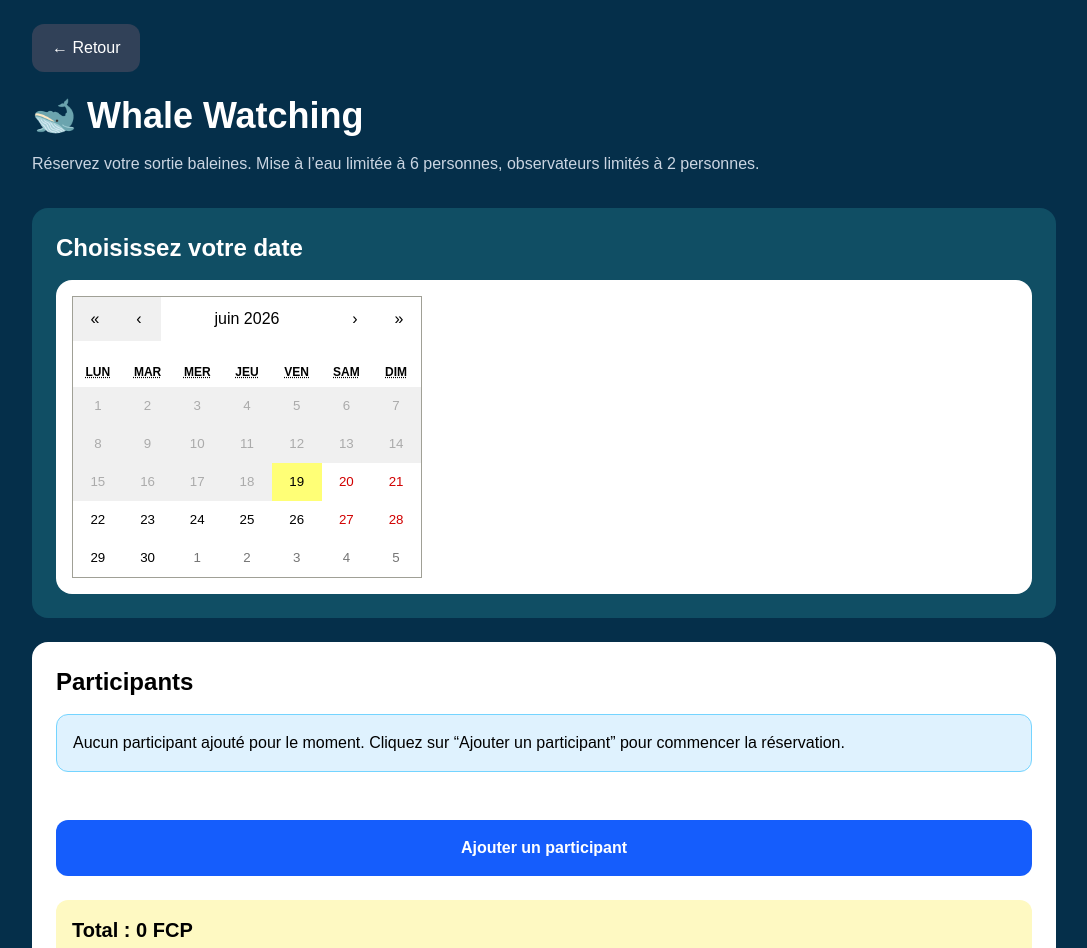
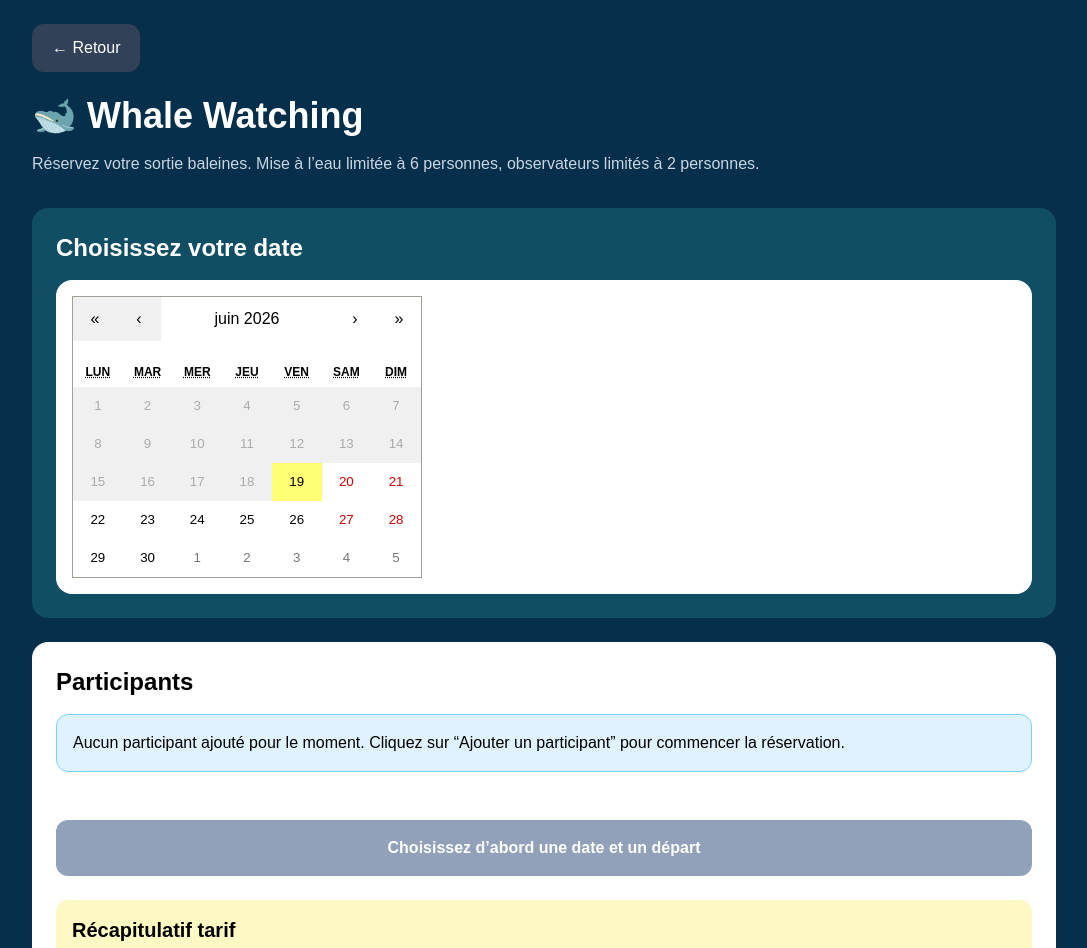
Before and after one commit to sebartacus/tahiti-trip-booking, a Next.js app: page /baleines in a window 1280 px wide. Shown: the top 948 px of the page, without its empty margins (96-1183 px from the left). Built offline with nearby package versions, Linux system fonts and the light colour scheme.

Commit message:
Ajoute page baleines et recapitulatif tarifs

```diff
--- a/src/app/baleines/page.tsx
+++ b/src/app/baleines/page.tsx
@@ -24,21 +24,33 @@ const PRIX_ENFANT_OBSERVATEUR = 7000;
 export default function BaleinesPage() {
   const [dateSortie, setDateSortie] = useState<Date | null>(null);
 const [tour, setTour] = useState("");
+const [responsablePrenom, setResponsablePrenom] = useState("");
+const [responsableNom, setResponsableNom] = useState("");
+const [responsableTelephone, setResponsableTelephone] = useState("");
+const [responsableEmail, setResponsableEmail] = useState("");
   const [participants, setParticipants] = useState<Participant[]>([]);
 
   const totalMiseEau = participants.filter((p) => p.type === "mise_eau").length;
-  const totalObservateur = participants.filter((p) => p.type === "observateur").length;
+
+const totalObservateurAdulte = participants.filter(
+  (p) => p.type === "observateur" && p.age === "+12 ans"
+).length;
+
+const totalObservateurEnfant = participants.filter(
+  (p) =>
+    p.type === "observateur" &&
+    (p.age === "6/10 ans" || p.age === "10/12 ans")
+).length;
+
+const totalObservateur = totalObservateurAdulte + totalObservateurEnfant;
 
 const placesRestantesMiseEau = CAPACITE_MISE_EAU - totalMiseEau;
 const placesRestantesObservateur = CAPACITE_OBSERVATEUR - totalObservateur;
 
-  const total = participants.reduce((somme, participant) => {
-    if (participant.type === "mise_eau") return somme + PRIX_MISE_EAU;
-    if (participant.age === "6/10 ans" || participant.age === "10/12 ans") {
-      return somme + PRIX_ENFANT_OBSERVATEUR;
-    }
-    return somme + PRIX_OBSERVATEUR;
-  }, 0);
+const total =
+  totalMiseEau * PRIX_MISE_EAU +
+  totalObservateurAdulte * PRIX_OBSERVATEUR +
+  totalObservateurEnfant * PRIX_ENFANT_OBSERVATEUR;
 
   function ajouterParticipant() {
   if (
@@ -167,7 +179,9 @@ const [tour, setTour] = useState("");
         </section>
 
         <section className="bg-white text-black rounded-2xl p-6">
-          <h2 className="text-2xl font-bold mb-4">Participants</h2>
+  <h2 className="text-2xl font-bold mb-4">
+    Participants
+  </h2>
 
 {participants.length === 0 && (
   <div className="bg-sky-100 border border-sky-300 rounded-xl p-4 mb-6">
@@ -183,7 +197,11 @@ const [tour, setTour] = useState("");
               return (
                 <div key={index} className="border rounded-2xl p-4 bg-slate-50">
                   <div className="flex justify-between items-center mb-4">
-                    <h3 className="font-bold">Participant {index + 1}</h3>
+                    <h3 className="font-bold">
+  {index === 0
+    ? "Participant 1 (responsable de la réservation)"
+    : `Participant ${index + 1}`}
+</h3>
 
                     {participants.length > 1 && (
                       <button
@@ -296,16 +314,45 @@ const [tour, setTour] = useState("");
             type="button"
             onClick={ajouterParticipant}
             disabled={
-              totalMiseEau >= CAPACITE_MISE_EAU &&
-              totalObservateur >= CAPACITE_OBSERVATEUR
+  !dateSortie ||
+  !tour ||
+  (totalMiseEau >= CAPACITE_MISE_EAU &&
+    totalObservateur >= CAPACITE_OBSERVATEUR)
 }
             className="mt-6 w-full cursor-pointer bg-blue-600 text-white font-bold p-4 rounded-xl hover:bg-blue-500 disabled:bg-slate-400 disabled:cursor-not-allowed"
           >
-            Ajouter un participant
+            {!dateSortie || !tour
+  ? "Choisissez d’abord une date et un départ"
+  : "Ajouter un participant"}
           </button>
 
           <div className="mt-6 bg-yellow-100 rounded-xl p-4">
-            <p className="font-bold text-xl">
+  <h3 className="font-bold text-xl mb-3">
+    Récapitulatif tarif
+  </h3>
+
+  {totalMiseEau > 0 && (
+    <p>
+      Mise à l’eau : {totalMiseEau} × 15 000 FCP ={" "}
+      {(totalMiseEau * PRIX_MISE_EAU).toLocaleString("fr-FR")} FCP
+    </p>
+  )}
+
+  {totalObservateurAdulte > 0 && (
+    <p>
+      Observateur adulte : {totalObservateurAdulte} × 8 500 FCP ={" "}
+      {(totalObservateurAdulte * PRIX_OBSERVATEUR).toLocaleString("fr-FR")} FCP
+    </p>
+  )}
+
+  {totalObservateurEnfant > 0 && (
+    <p>
+      Enfant observateur : {totalObservateurEnfant} × 7 000 FCP ={" "}
+      {(totalObservateurEnfant * PRIX_ENFANT_OBSERVATEUR).toLocaleString("fr-FR")} FCP
+    </p>
+  )}
+
+  <p className="font-bold text-xl mt-4">
     Total : {total.toLocaleString("fr-FR")} FCP
   </p>
 </div>
```
Lines whose indentation alone changed are shown as unchanged.
